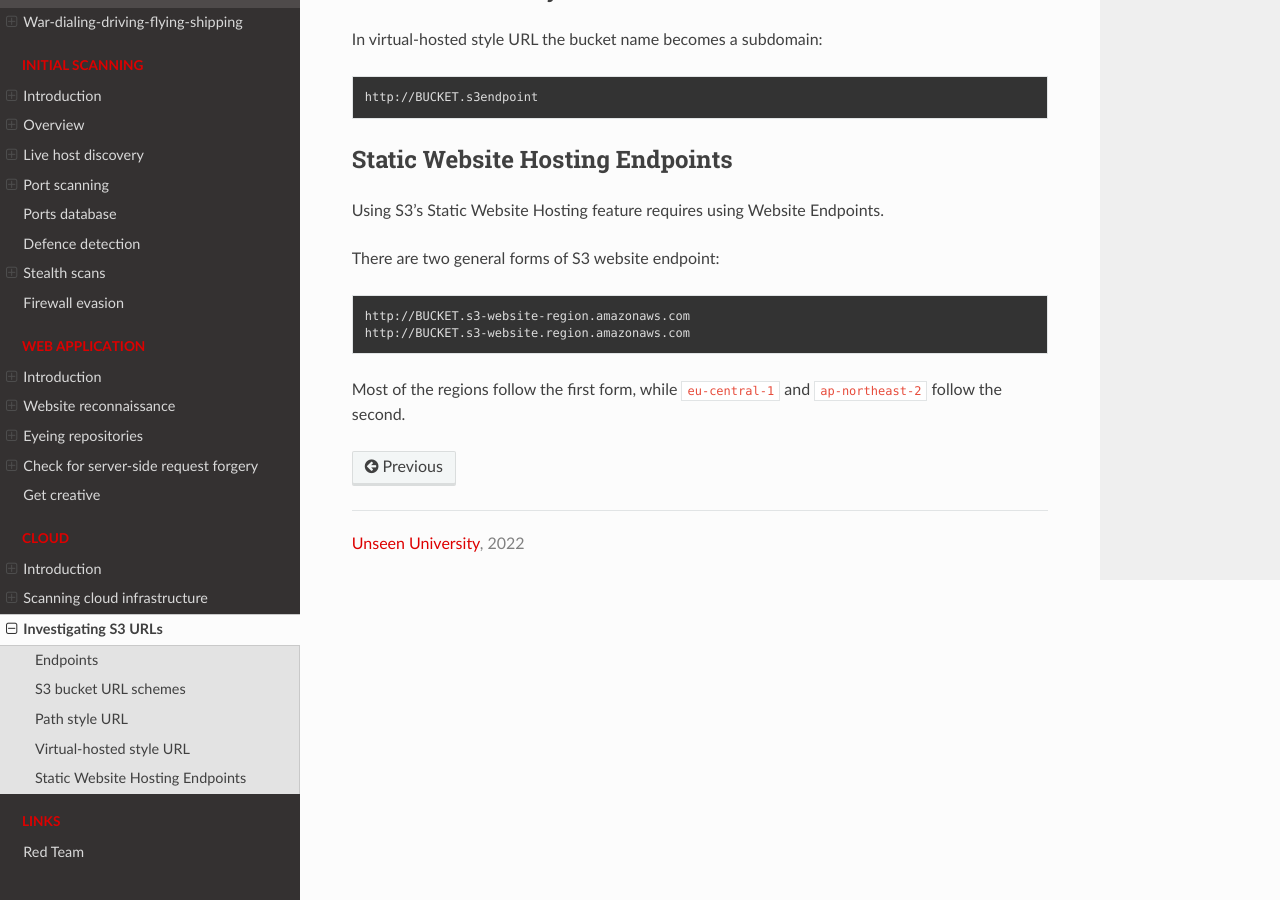
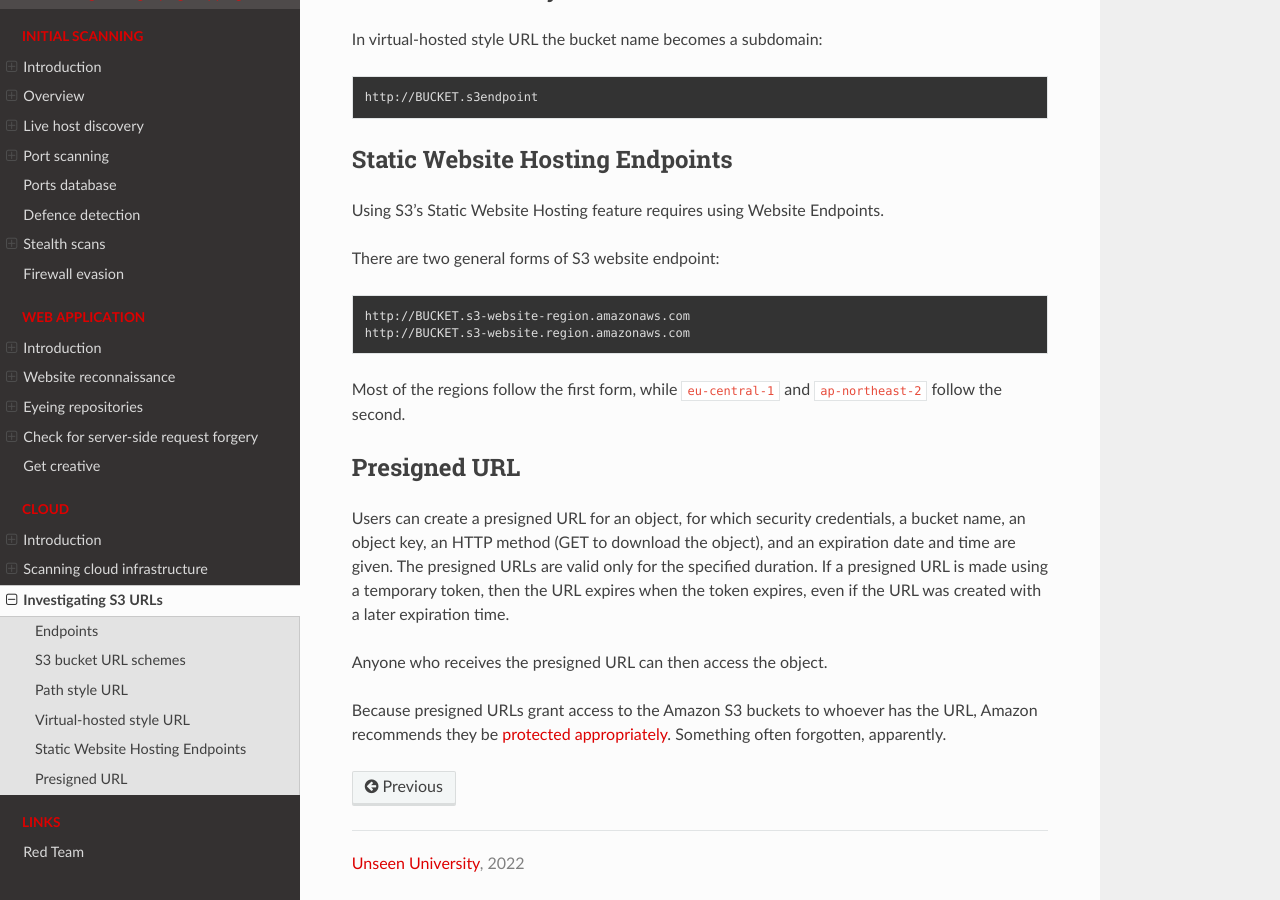
Before and after one commit to tymyrddin/red-recon, a Sphinx documentation site: the page built from source/docs/cloud/s3-urls.md, in a window 1280 px wide and 900 px high, scrolled down 1143 px. Built offline with Sphinx 7.4.7 and the Read the Docs theme 2.0.0, drawn with Linux system fonts in a browser that asks for light colours.

```diff
--- a/source/docs/cloud/s3-urls.md
+++ b/source/docs/cloud/s3-urls.md
@@ -52,3 +52,16 @@ There are two general forms of S3 website endpoint:
     http://BUCKET.s3-website.region.amazonaws.com
 
 Most of the regions follow the first form, while `eu-central-1` and `ap-northeast-2` follow the second.
+
+## Presigned URL
+
+Users can create a presigned URL for an object, for which security credentials, a bucket name, an object key, an
+HTTP method (GET to download the object), and an expiration date and time are given. The presigned URLs are valid
+only for the specified duration. If a presigned URL is made using a temporary token, then the URL expires when the
+token expires, even if the URL was created with a later expiration time.
+
+Anyone who receives the presigned URL can then access the object.
+
+Because presigned URLs grant access to the Amazon S3 buckets to whoever has the URL, Amazon recommends they be
+[protected appropriately](https://docs.aws.amazon.com/AmazonS3/latest/userguide/using-presigned-url.html#PresignedUrlUploadObject-LimitCapabilities).
+Something often forgotten, apparently.
```
